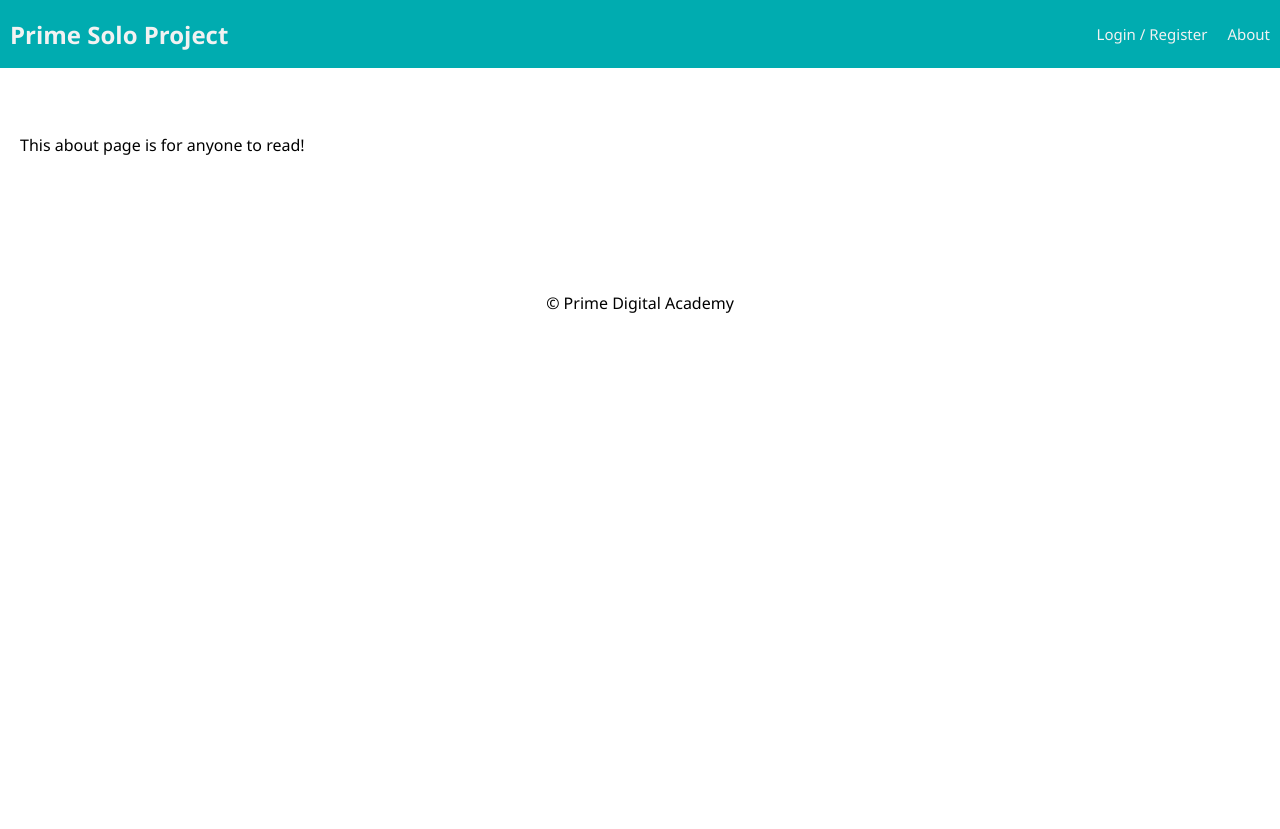
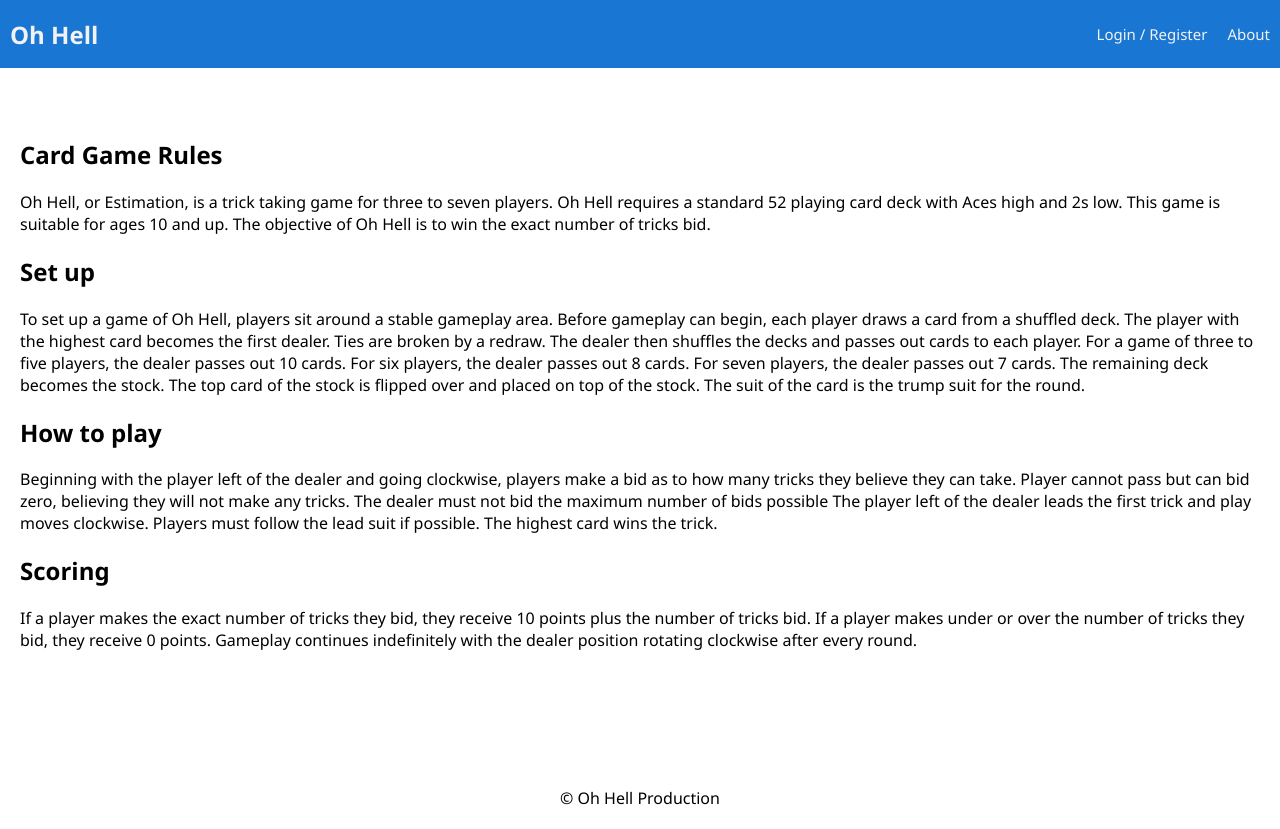
Before and after one commit to Jswanson97/oh-hell, a React (Vite) app: page /#/about in a window 1280 px wide. Before the commit the page ends 800 px from the top, so only its background shows below. Built offline with nearby package versions, Linux system fonts and the light colour scheme; no server answers.

Commit message:
added slight styling

```diff
--- a/src/components/AboutPage/AboutPage.jsx
+++ b/src/components/AboutPage/AboutPage.jsx
@@ -9,7 +9,16 @@ function AboutPage() {
   return (
     <div className="container">
       <div>
-        <p>This about page is for anyone to read!</p>
+        <h2>Card Game Rules</h2>
+        <p>Oh Hell, or Estimation, is a trick taking game for three to seven players. Oh Hell requires a standard 52 playing card deck with Aces high and 2s low. This game is suitable for ages 10 and up. The objective of Oh Hell is to win the exact number of tricks bid.</p>
+        <h2>Set up</h2>
+        <p>To set up a game of Oh Hell, players sit around a stable gameplay area. Before gameplay can begin, each player draws a card from a shuffled deck. The player with the highest card becomes the first dealer. Ties are broken by a redraw. The dealer then shuffles the decks and passes out cards to each player. For a game of three to five players, the dealer passes out 10 cards. For six players, the dealer passes out 8 cards. For seven players, the dealer passes out 7 cards. The remaining deck becomes the stock. The top card of the stock is flipped over and placed on top of the stock. The suit of the card is the trump suit for the round. </p>
+        <h2>How to play</h2>
+        <p>Beginning with the player left of the dealer and going clockwise, players make a bid as to how many tricks they believe they can take. Player cannot pass but can bid zero, believing they will not make any tricks. The dealer must not bid the maximum number of bids possible
+            The player left of the dealer leads the first trick and play moves clockwise. Players must follow the lead suit if possible. The highest card wins the trick.</p>
+        <h2>Scoring</h2>
+        <p>If a player makes the exact number of tricks they bid, they receive 10 points plus the number of tricks bid. If a player makes under or over the number of tricks they bid, they receive 0 points.
+            Gameplay continues indefinitely with the dealer position rotating clockwise after every round.</p>
       </div>
     </div>
   );
--- a/src/components/AddPlayers/AddPlayers.jsx
+++ b/src/components/AddPlayers/AddPlayers.jsx
@@ -1,6 +1,8 @@
 import React, { useState } from 'react';
 import {useSelector, useDispatch} from 'react-redux';
 import { useHistory } from 'react-router-dom/cjs/react-router-dom.min';
+import Stack from '@mui/material/Stack';
+import Button from '@mui/material/Button';
 
 
 function PostPlayer() {
@@ -35,9 +37,14 @@ function PostPlayer() {
             onChange={(event) => setPlayer(event.target.value)}
             placeholder='Add a player'
             ></input>
-            <button onClick={handleSubmit}>Add player</button>
+            <Stack spacing={2} direction="row">
+            <Button padding="5px" variant="contained" onClick={handleSubmit}>Add player</Button>
+            </Stack>
         </div>
-        <button onClick={submitPlayers}>Start Game</button>
+        <br></br>
+        <Stack spacing={2} direction="row">
+        <Button variant="contained" onClick={submitPlayers}>Start Game</Button>
+        </Stack>
     </div>
   );
 }
--- a/src/components/App/App.css
+++ b/src/components/App/App.css
@@ -32,7 +32,7 @@ Button
   border-color: #014041;
   border-width: 1px 1px 3px;
   border-radius: 4px;
-  background-color: #00acb0;
+  background-color: #1976d2;
   color: #f8f8f8;
   font-size: 1.1rem;
   outline: 0;
@@ -55,7 +55,7 @@ Button
 }
 
 .btn:hover {
-  background-color: #008183;
+  background-color: #115293;
   text-decoration: none;
 }
 
--- /dev/null
+++ b/src/components/BackButton/Back.css
@@ -0,0 +1,3 @@
+.GoBack{
+    color: #0d3998
+};
--- a/src/components/BackButton/BackButton.jsx
+++ b/src/components/BackButton/BackButton.jsx
@@ -1,4 +1,5 @@
 import { useHistory } from "react-router-dom/cjs/react-router-dom.min";
+import './Back.css';
 
 export const GoBack = () => {
     const history = useHistory();
--- a/src/components/EndOfGame/EndOfGame.jsx
+++ b/src/components/EndOfGame/EndOfGame.jsx
@@ -1,12 +1,13 @@
 import React, { useEffect } from "react";
 import { useDispatch, useSelector } from "react-redux";
 import { useHistory } from "react-router-dom/cjs/react-router-dom.min";
+import postScoreReducer from "../../redux/reducers/PostScore.reducer";
 
 function EndOfGame ()  {
     const dispatch = useDispatch();
     const history = useHistory();
 
-    const score = useSelector((store) => store.player)
+    const score = useSelector((store) => store.postScoreReducer)
 
     useEffect(() => {
         getScore();
@@ -31,8 +32,9 @@ return (
         {score?.map((item, i) => {
             return (
                 <div id={item.id} key={i}>
-                    <p value='text'>{item.name}</p>
-                    <p value='integer'>{item.score}</p>
+                    <ul>
+                    <li value='text'>{item.player}: score:{item.score}</li>
+                    </ul>
 
                 </div>
             )
--- a/src/components/Footer/Footer.jsx
+++ b/src/components/Footer/Footer.jsx
@@ -7,7 +7,7 @@ import './Footer.css';
 // or even care what the redux state is, so it doesn't need 'connect()'
 
 function Footer() {
-  return <footer>&copy; Prime Digital Academy</footer>;
+  return <footer>&copy; Oh Hell Production</footer>;
 }
 
 export default Footer;
--- a/src/components/Game/Game.jsx
+++ b/src/components/Game/Game.jsx
@@ -50,7 +50,7 @@ function Game() {
 
   return (
     <div>
-      <header align="center">Round #{currentTurn == 0 ?'1' : Math.abs(currentTurn)}</header>
+      <h3 align="center">Round #{currentTurn == 0 ?'1' : Math.abs(currentTurn)}</h3>
       <TableContainer component={Paper}>
         <Table sx={{ minWidth: 650 }} aria-label="simple table">
           <TableHead>
--- a/src/components/Nav/Nav.css
+++ b/src/components/Nav/Nav.css
@@ -5,7 +5,7 @@
   align-items: center;
 
   margin: 0 0 30px;
-  background-color: #00acb0;
+  background-color: #1976d2;
   overflow: hidden;
 }
 
@@ -24,7 +24,7 @@
 .navLink {
   display: inline-block;
   color: #f2f2f2;
-  background-color: #00acb0;
+  background-color: #1976d2;
   text-align: center;
   padding: 24px 10px;
   text-decoration: none;
@@ -38,5 +38,5 @@
 }
 
 .navLink:hover {
-  background-color: #008183;
+  background-color: #08286c;
 }
--- a/src/components/Nav/Nav.jsx
+++ b/src/components/Nav/Nav.jsx
@@ -11,7 +11,7 @@ function Nav() {
   return (
     <div className="nav">
       <Link to="/home">
-        <h2 className="nav-title">Prime Solo Project</h2>
+        <h2 className="nav-title">Oh Hell</h2>
       </Link>
       <div>
         {/* If no user is logged in, show these links */}
--- a/src/components/PlayerReducer/PlayerReducer.jsx
+++ b/src/components/PlayerReducer/PlayerReducer.jsx
@@ -44,6 +44,7 @@ function PlayerReducer({ row }) {
           {madeIt ? "Made it" : "Made it"}
         </Button>
         <Button
+          style={{marginLeft: "20px"}}
           onClick={handleBusted}
           variant="contained"
           color={"primary"}
--- a/src/components/UserPage/UserPage.jsx
+++ b/src/components/UserPage/UserPage.jsx
@@ -2,6 +2,8 @@ import React from 'react';
 import LogOutButton from '../LogOutButton/LogOutButton';
 import {useSelector} from 'react-redux';
 import { useHistory } from 'react-router-dom/cjs/react-router-dom.min';
+import Stack from '@mui/material/Stack';
+import Button from '@mui/material/Button';
 
 function UserPage() {
   // this component doesn't do much to start, just renders some user reducer info to the DOM
@@ -17,12 +19,17 @@ function UserPage() {
     <div className="container">
       <h2>Welcome, {user.username}!</h2>
       <p>Your ID is: {user.id}</p>
-      <button onClick={handleClick}>
-        Create Game
-        </button>
-        <button onClick={onClick}>
-        Game History
-        </button>
+      {/* <button onClick={handleClick}>Create Game</button> */}
+      <Stack spacing={2} direction="row">
+      <Button variant="contained" onClick={handleClick}>Create Game</Button>
+      <Button variant="contained" onClick={onClick}>Game History</Button>
+      </Stack>
+
+      {/* <button onClick={onClick}>Game History</button> */}
+      {/* <Stack spacing={2} direction="row">
+      <Button variant="contained" onClick={onClick}>Game History</Button>
+      </Stack> */}
+
       <LogOutButton className="btn" />
     </div>
   );
```
